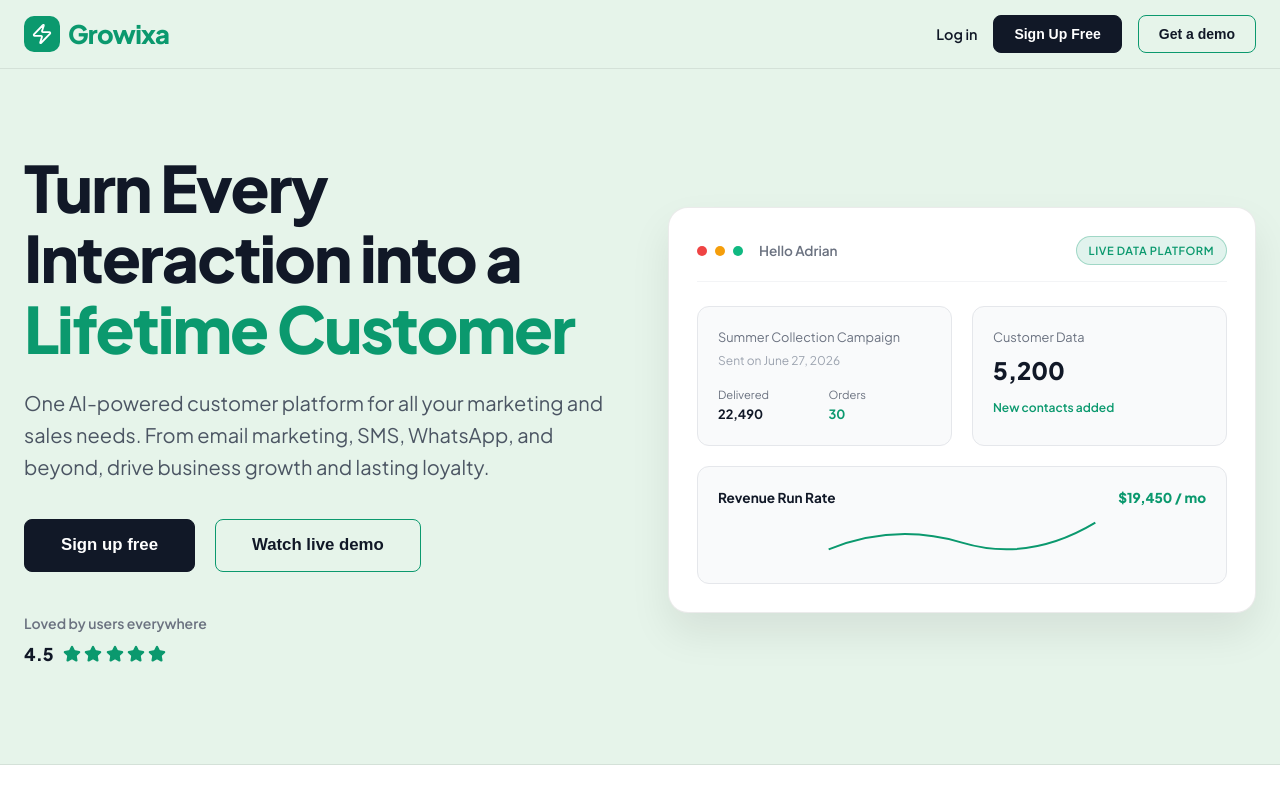
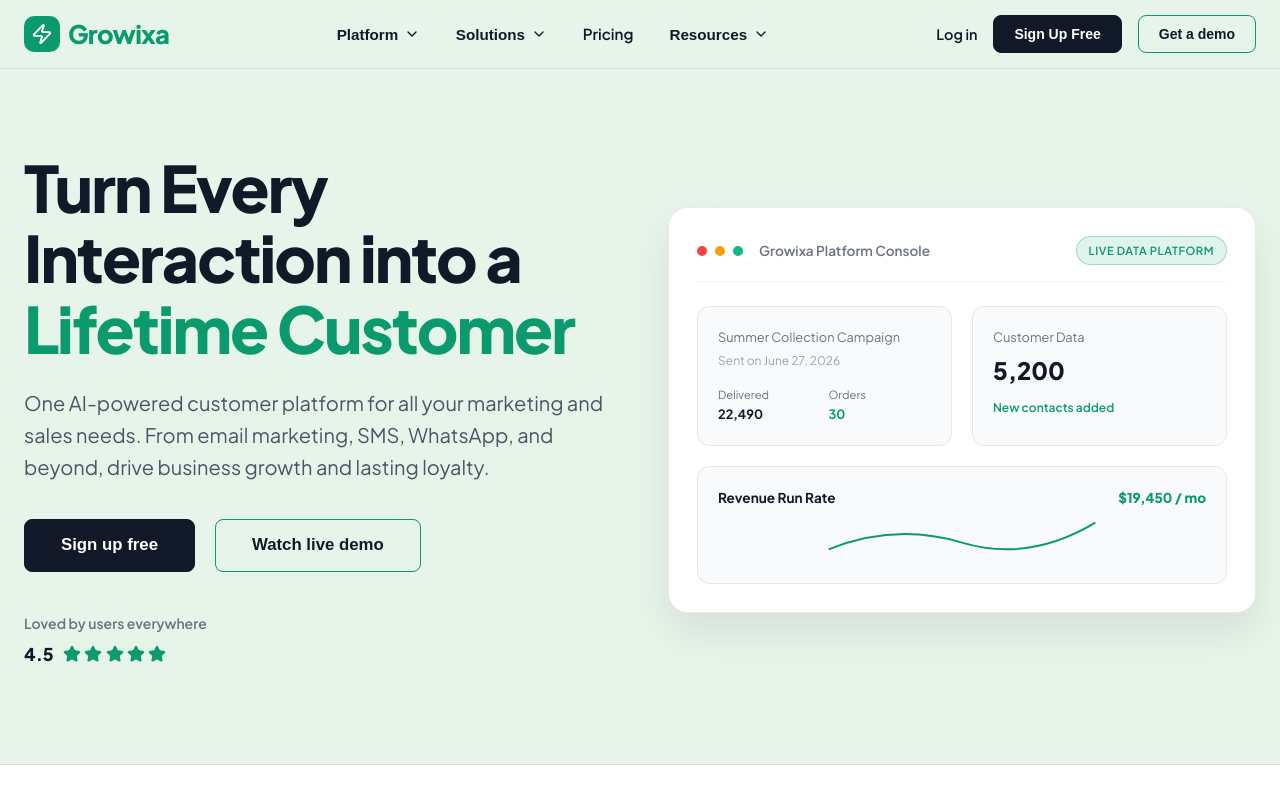
Before and after one commit to Itssushmasharma/demo_growixa, a React (Vite) app: page / in a window 1280 px wide. Shown: the top 800 px of the page. Built offline with nearby package versions, Linux system fonts and the light colour scheme.

Commit message:
refactor: Rename component files to GrowixaHeader, GrowixaHero, GrowixaCapabilities, and GrowixaPricing

```diff
--- a/src/App.jsx
+++ b/src/App.jsx
@@ -1,8 +1,8 @@
 import React, { useState, useEffect } from 'react';
-import BrevoHeader from './components/BrevoHeader';
-import BrevoHero from './components/BrevoHero';
-import BrevoCapabilities from './components/BrevoCapabilities';
-import BrevoPricing from './components/BrevoPricing';
+import GrowixaHeader from './components/GrowixaHeader';
+import GrowixaHero from './components/GrowixaHero';
+import GrowixaCapabilities from './components/GrowixaCapabilities';
+import GrowixaPricing from './components/GrowixaPricing';
 import LeadFinderSandbox from './components/LeadFinderSandbox';
 import CompetitorComparison from './components/CompetitorComparison';
 import AISimulator from './components/AISimulator';
@@ -27,25 +27,25 @@ export default function App() {
 
   return (
     <div style={{ background: 'var(--bg-primary)', color: 'var(--text-primary)', minHeight: '100vh' }}>
-      {/* Brevo Dropdown Navigation Header */}
-      <BrevoHeader
+      {/* Growixa Dropdown Navigation Header */}
+      <GrowixaHeader
         theme={theme}
         toggleTheme={toggleTheme}
         openBookingModal={() => setIsBookingOpen(true)}
       />
 
-      {/* Main Brevo.com Exact Page Flow */}
+      {/* Main Page Flow */}
       <main>
-        {/* Brevo Sage Green Hero (Photo 1 Match) */}
-        <BrevoHero openBookingModal={() => setIsBookingOpen(true)} />
+        {/* Growixa Hero Section */}
+        <GrowixaHero openBookingModal={() => setIsBookingOpen(true)} />
 
-        {/* Brevo Core Capabilities Breakdown (Photo 2 Match) */}
-        <BrevoCapabilities openBookingModal={() => setIsBookingOpen(true)} />
+        {/* Growixa Core Capabilities Breakdown */}
+        <GrowixaCapabilities openBookingModal={() => setIsBookingOpen(true)} />
 
         {/* B2B Prospecting & SMTP Lead Verification Sandbox */}
         <LeadFinderSandbox />
 
-        {/* Competitor Comparison Matrix (Growixa vs Brevo vs Mailchimp vs Apollo) */}
+        {/* Competitor Comparison Matrix (Growixa vs Competitors) */}
         <CompetitorComparison openBookingModal={() => setIsBookingOpen(true)} />
 
         {/* AI Social & Email Content Simulator */}
@@ -57,8 +57,8 @@ export default function App() {
         {/* Roadmap Matrix */}
         <RoadmapMatrix />
 
-        {/* Brevo Exact Pricing Matrix (Photo 5 Match) */}
-        <BrevoPricing openBookingModal={() => setIsBookingOpen(true)} />
+        {/* Growixa Pricing Matrix */}
+        <GrowixaPricing openBookingModal={() => setIsBookingOpen(true)} />
 
         {/* Verified Testimonials */}
         <Testimonials />
--- a/src/components/BrevoCapabilities.jsx
+++ b/src/components/GrowixaCapabilities.jsx
@@ -14,7 +14,7 @@ import {
   CheckCircle2
 } from 'lucide-react';
 
-export default function BrevoCapabilities({ openBookingModal }) {
+export default function GrowixaCapabilities({ openBookingModal }) {
   const [activeCap, setActiveCap] = useState('campaigns');
 
   const capabilities = [
--- a/src/components/BrevoHeader.jsx
+++ b/src/components/GrowixaHeader.jsx
@@ -22,10 +22,9 @@ import {
   Sparkles
 } from 'lucide-react';
 
-export default function BrevoHeader({ theme, toggleTheme, openBookingModal }) {
+export default function GrowixaHeader({ theme, toggleTheme, openBookingModal }) {
   const [activeDropdown, setActiveDropdown] = useState(null);
   const [scrolled, setScrolled] = useState(false);
-  const [mobileMenuOpen, setMobileMenuOpen] = useState(false);
 
   useEffect(() => {
     const handleScroll = () => {
@@ -55,7 +54,7 @@ export default function BrevoHeader({ theme, toggleTheme, openBookingModal }) {
       onMouseLeave={() => setActiveDropdown(null)}
     >
       <div className="container" style={{ display: 'flex', alignItems: 'center', justifyContent: 'space-between' }}>
-        {/* Brand Logo - Brevo Style Format */}
+        {/* Brand Logo - Growixa Format */}
         <a href="#" style={{ display: 'flex', alignItems: 'center', gap: '0.5rem', textDecoration: 'none' }}>
           <div style={{
             width: '36px',
@@ -74,16 +73,10 @@ export default function BrevoHeader({ theme, toggleTheme, openBookingModal }) {
           </span>
         </a>
 
-        {/* Desktop Mega-Menu Nav Items (Matching Photos 2, 3, 4) */}
-        <div style={{
-          display: 'none',
-          alignItems: 'center',
-          gap: '2.25rem',
-          position: 'relative',
-          '@media (min-width: 992px)': { display: 'flex' }
-        }} className="desktop-nav">
+        {/* Desktop Navigation Items */}
+        <div style={{ display: 'flex', alignItems: 'center', gap: '2.25rem', position: 'relative' }}>
 
-          {/* Menu Item 1: Platform Dropdown (Photo 2 Exact Match) */}
+          {/* Menu Item 1: Platform Dropdown */}
           <div
             onMouseEnter={() => setActiveDropdown('platform')}
             style={{ position: 'relative', padding: '0.5rem 0', cursor: 'pointer' }}
@@ -105,7 +98,7 @@ export default function BrevoHeader({ theme, toggleTheme, openBookingModal }) {
               <ChevronDown size={16} style={{ transform: activeDropdown === 'platform' ? 'rotate(180deg)' : 'rotate(0deg)', transition: 'transform 0.2s' }} />
             </button>
 
-            {/* Photo 2 Dropdown Panel: Capabilities & Channels */}
+            {/* Dropdown Panel: Capabilities & Channels */}
             {activeDropdown === 'platform' && (
               <div className="mega-menu-panel animate-fade-in" style={{ minWidth: '760px', left: '100px' }}>
                 <div style={{ display: 'grid', gridTemplateColumns: '1.2fr 1fr', gap: '2rem' }}>
@@ -167,7 +160,7 @@ export default function BrevoHeader({ theme, toggleTheme, openBookingModal }) {
             )}
           </div>
 
-          {/* Menu Item 2: Solutions Dropdown (Photo 3 Exact Match) */}
+          {/* Menu Item 2: Solutions Dropdown */}
           <div
             onMouseEnter={() => setActiveDropdown('solutions')}
             style={{ position: 'relative', padding: '0.5rem 0', cursor: 'pointer' }}
@@ -189,7 +182,7 @@ export default function BrevoHeader({ theme, toggleTheme, openBookingModal }) {
               <ChevronDown size={16} style={{ transform: activeDropdown === 'solutions' ? 'rotate(180deg)' : 'rotate(0deg)', transition: 'transform 0.2s' }} />
             </button>
 
-            {/* Photo 3 Dropdown Panel */}
+            {/* Dropdown Panel */}
             {activeDropdown === 'solutions' && (
               <div className="mega-menu-panel animate-fade-in" style={{ minWidth: '420px', left: '50%' }}>
                 <div style={{ display: 'flex', flexDirection: 'column', gap: '1.15rem' }}>
@@ -219,12 +212,12 @@ export default function BrevoHeader({ theme, toggleTheme, openBookingModal }) {
             )}
           </div>
 
-          {/* Menu Item 3: Pricing Link (Photo 5 Match) */}
+          {/* Menu Item 3: Pricing Link */}
           <a href="#pricing" style={{ color: 'var(--text-primary)', textDecoration: 'none', fontWeight: 600, fontSize: '0.95rem' }}>
             Pricing
           </a>
 
-          {/* Menu Item 4: Resources Dropdown (Photo 4 Exact Match) */}
+          {/* Menu Item 4: Resources Dropdown */}
           <div
             onMouseEnter={() => setActiveDropdown('resources')}
             style={{ position: 'relative', padding: '0.5rem 0', cursor: 'pointer' }}
@@ -246,7 +239,7 @@ export default function BrevoHeader({ theme, toggleTheme, openBookingModal }) {
               <ChevronDown size={16} style={{ transform: activeDropdown === 'resources' ? 'rotate(180deg)' : 'rotate(0deg)', transition: 'transform 0.2s' }} />
             </button>
 
-            {/* Photo 4 Dropdown Panel */}
+            {/* Dropdown Panel */}
             {activeDropdown === 'resources' && (
               <div className="mega-menu-panel animate-fade-in" style={{ minWidth: '650px', left: '-50px' }}>
                 <div style={{ display: 'grid', gridTemplateColumns: '1fr 1fr 1fr', gap: '1.5rem' }}>
@@ -282,13 +275,12 @@ export default function BrevoHeader({ theme, toggleTheme, openBookingModal }) {
 
         </div>
 
-        {/* Right Header CTAs (Photo 1 Exact Match) */}
+        {/* Right Header CTAs */}
         <div style={{ display: 'flex', alignItems: 'center', gap: '1rem' }}>
           <a href="#" style={{ color: 'var(--text-primary)', textDecoration: 'none', fontWeight: 600, fontSize: '0.9rem' }}>
             Log in
           </a>
 
-          {/* Black Primary Button */}
           <button
             onClick={openBookingModal}
             className="btn-primary"
@@ -297,7 +289,6 @@ export default function BrevoHeader({ theme, toggleTheme, openBookingModal }) {
             <span>Sign Up Free</span>
           </button>
 
-          {/* Green Outline Secondary Button */}
           <button
             onClick={openBookingModal}
             className="btn-secondary"
--- a/src/components/BrevoHero.jsx
+++ b/src/components/GrowixaHero.jsx
@@ -12,7 +12,7 @@ import {
   ShieldCheck
 } from 'lucide-react';
 
-export default function BrevoHero({ openBookingModal }) {
+export default function GrowixaHero({ openBookingModal }) {
   return (
     <section style={{
       position: 'relative',
@@ -24,7 +24,7 @@ export default function BrevoHero({ openBookingModal }) {
       <div className="container">
         <div style={{ display: 'grid', gridTemplateColumns: 'repeat(auto-fit, minmax(320px, 1fr))', gap: '3.5rem', alignItems: 'center' }}>
 
-          {/* Left Column: Headline & Action Buttons (Photo 1 Match) */}
+          {/* Left Column: Headline & Action Buttons */}
           <div>
             <h1 style={{
               fontSize: 'clamp(2.75rem, 5vw, 4.25rem)',
@@ -65,7 +65,7 @@ export default function BrevoHero({ openBookingModal }) {
               </button>
             </div>
 
-            {/* Social Rating Proof (Photo 1 Match) */}
+            {/* Social Rating Proof */}
             <div>
               <div style={{ fontSize: '0.875rem', color: '#6B7280', marginBottom: '0.35rem', fontWeight: 600 }}>
                 Loved by users everywhere
@@ -81,7 +81,7 @@ export default function BrevoHero({ openBookingModal }) {
             </div>
           </div>
 
-          {/* Right Column: Brevo App Dashboard Mockup (Photo 1 Match) */}
+          {/* Right Column: Growixa App Dashboard Mockup */}
           <div style={{ position: 'relative' }}>
             <div style={{
               background: '#FFFFFF',
@@ -97,7 +97,7 @@ export default function BrevoHero({ openBookingModal }) {
                   <div style={{ width: '10px', height: '10px', borderRadius: '50%', background: '#EF4444' }} />
                   <div style={{ width: '10px', height: '10px', borderRadius: '50%', background: '#F59E0B' }} />
                   <div style={{ width: '10px', height: '10px', borderRadius: '50%', background: '#10B981' }} />
-                  <span style={{ fontSize: '0.85rem', color: '#6B7280', fontWeight: 600, marginLeft: '0.5rem' }}>Hello Adrian</span>
+                  <span style={{ fontSize: '0.85rem', color: '#6B7280', fontWeight: 600, marginLeft: '0.5rem' }}>Growixa Platform Console</span>
                 </div>
                 <span className="status-pill status-pill-done" style={{ fontSize: '0.7rem' }}>
                   Live Data Platform
```
Also changed, not shown: src/components/GrowixaPricing.jsx (renamed from src/components/BrevoPricing.jsx, +13 -13 lines).
